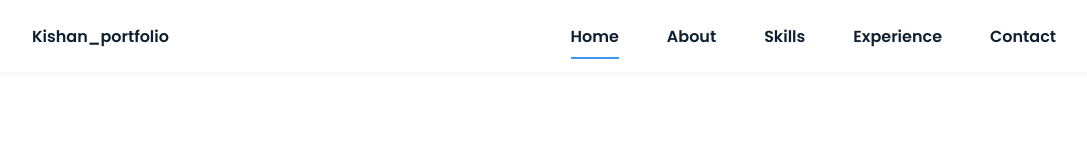
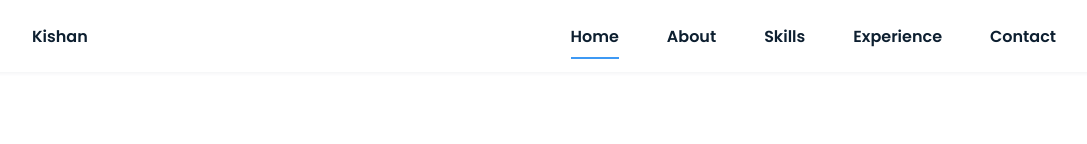
Before and after one commit to kishan121200/kishan_portfolio, a plain HTML site: page index.html in a window 1280 px wide. Shown: the top 144 px of the page, without its empty margins (96-1183 px from the left). Drawn offline with nearby package versions, Linux system fonts and the light colour scheme.

Commit message:
index.html

```diff
--- a/index.html
+++ b/index.html
@@ -18,7 +18,7 @@
         <header class="l-header">
             <nav class="nav bd-grid">
                 <div>
-                    <a href="#" class="nav__logo">Kishan_portfolio</a>
+                    <a href="#" class="nav__logo">Kishan</a>
                 </div>
 
                 <div class="nav__menu" id="nav-menu">
```
